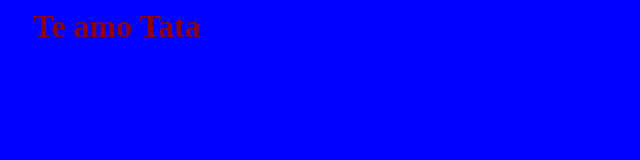
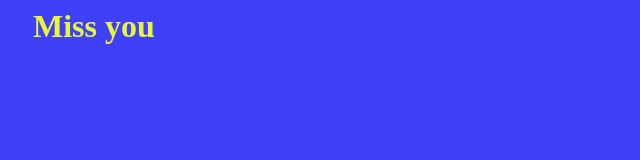
Before and after one commit to joaokita/mit-clod-devops-mod1, a plain HTML site: page index.html in a window 1280 px wide. Shown: the whole page, without its empty margins (0-640 px from the left). Drawn offline with Linux system fonts and the light colour scheme.

Commit message:
layout changes

```diff
--- a/index.html
+++ b/index.html
@@ -8,7 +8,7 @@
 </head>
 
 <body>
-    <h1>Te amo Tata</h1>
+    <h1>Miss you</h1>
 </body>
 
 </html>
--- a/mystyle.css
+++ b/mystyle.css
@@ -1,7 +1,7 @@
 body{
-    background-color: blue;
+    background-color: rgb(64, 64, 248);
 }
 h1{
-    color: rgb(139, 0, 12);
+    color: rgb(234, 247, 55);
     margin-left: 25px;
 }
```
